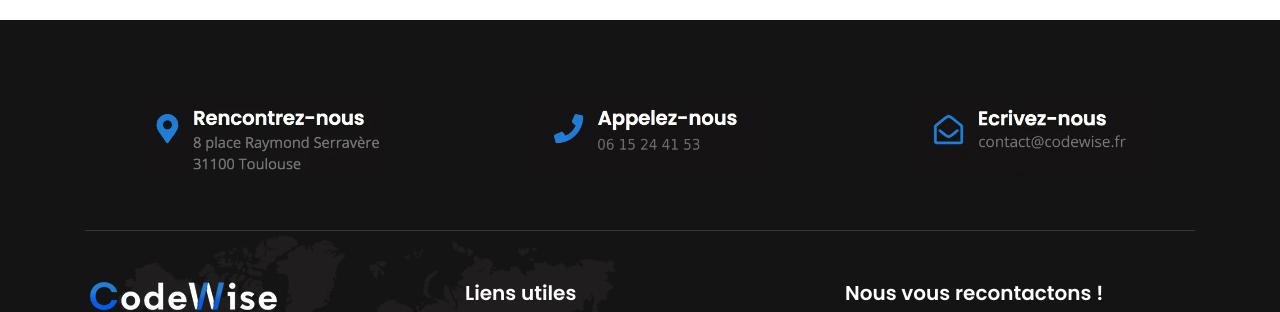
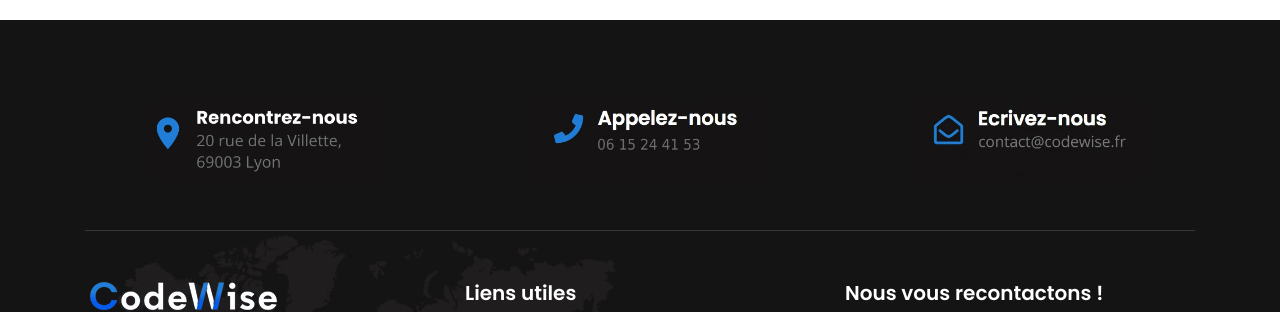
Before and after one commit to hubergerard/hubergerard.github.io, a Jekyll site: the page built from index.html, in a window 1280 px wide. Shown: the part 2524-2836 px from the top of the page. Built offline with Jekyll 4.4.1, drawn with Linux system fonts in a browser that asks for light colours.

Commit message:
modify image address codewise in footer

```diff
--- a/_includes/footer.html
+++ b/_includes/footer.html
@@ -5,7 +5,7 @@
                 <div class="col-xl-4 col-md-4 mb-30">
                     <div class="single-cta">
                         <div class="cta-text">
-                            <span><img src="/assets/img/bandeaux/rencontrez-nous.webp" alt="adresse codewise" class="mh-80-px"></span>
+                            <span><img src="/assets/img/bandeaux/rencontrez-nous.png" alt="adresse codewise" class="mh-80-px"></span>
                         </div>
                     </div>
                 </div>
```
Also changed, not shown: assets/img/bandeaux/bas-adresse.jpg (deleted), assets/img/bandeaux/bas-adresse1.jpg (deleted), assets/img/bandeaux/bas-adresse2.jpg (deleted), assets/img/bandeaux/rencontrez-nous.png (added), assets/img/bandeaux/rencontrez-nous.webp (deleted).
